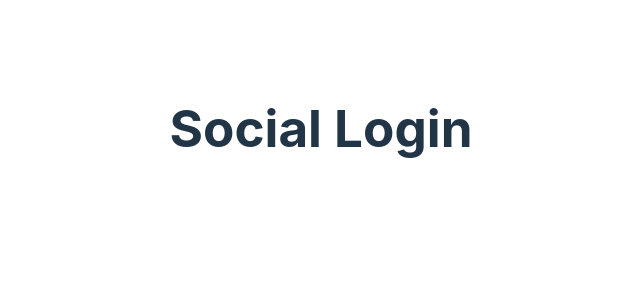
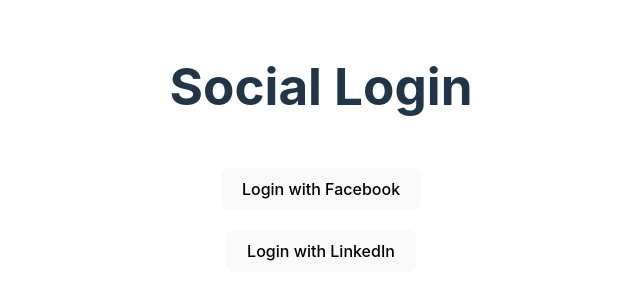
Before and after one commit to Shivani6668/auth, a React (Vite) app: page / in a window 1280 px wide. Shown: the part 252-552 px from the top of the page, without its empty margins (319-959 px from the left). Built offline with nearby package versions, Linux system fonts and the light colour scheme.

Commit message:
facebook

```diff
--- a/src/App.jsx
+++ b/src/App.jsx
@@ -1,4 +1,5 @@
 // import React from "react";
+// import axios from "axios";
 // import { GoogleOAuthProvider, GoogleLogin } from "@react-oauth/google";
 // import "./App.css";
 
@@ -23,21 +24,52 @@
 // };
 
 // const App = () => {
-//   const handleGoogleLogin = (response) => {
+//   const handleGoogleLogin = async (response) => {
 //     console.log("Google response before decode:", response);
 
 //     if (response.credential) {
-//       const decodedToken = decodeJwt(response.credential); // Use manual decoding
+//       const decodedToken = decodeJwt(response.credential); // Decode Google JWT token
 //       if (decodedToken) {
 //         console.log("Decoded Google Token:", decodedToken);
+
+//         const { email, name } = decodedToken; // Extract email and name from the token
+//         console.log(`Sending email: ${email}, name: ${name}`);
+
+//         try {
+//           // Make a POST request to your backend API
+//           const res = await axios.post(
+//             "https://back-lx0b.onrender.com/api/auth/socialsignup",
+//             {
+//               email,
+//               name,
+//             }
+//           );
+
+//           console.log("API Response:", res.data);
+
+//           // Handle successful signup/login
+//           if (res.data.success) {
+//             alert("Login successful!");
+//             console.log("User Data:", res.data.user);
+//             console.log("Token:", res.data.token);
+//           } else {
+//             console.error("API Error:", res.data.message);
+//             alert(`Login failed: ${res.data.message}`);
+//           }
+//         } catch (error) {
+//           console.error("Error sending data to API:", error.response?.data || error.message);
+//           alert("An error occurred while communicating with the server.");
+//         }
 //       }
 //     } else {
 //       console.error("Google response does not contain a credential.");
+//       alert("Google login failed. Please try again.");
 //     }
 //   };
 
 //   const handleGoogleFailure = (error) => {
 //     console.error("Google login failed:", error);
+//     alert("Google login failed. Please try again.");
 //   };
 
 //   return (
@@ -72,87 +104,64 @@
 
 
 
-import React from "react";
-import axios from "axios";
+
+import React, { useEffect } from "react";
 import { GoogleOAuthProvider, GoogleLogin } from "@react-oauth/google";
-import "./App.css";
-
-// Helper function to decode a JWT
-const decodeJwt = (token) => {
-  try {
-    const base64Url = token.split(".")[1]; // Get the payload part of the token
-    const base64 = base64Url.replace(/-/g, "+").replace(/_/g, "/");
-    const jsonPayload = decodeURIComponent(
-      atob(base64)
-        .split("")
-        .map((c) => {
-          return "%" + ("00" + c.charCodeAt(0).toString(16)).slice(-2);
-        })
-        .join("")
-    );
-    return JSON.parse(jsonPayload); // Parse the JSON payload
-  } catch (error) {
-    console.error("Error decoding token:", error);
-    return null;
-  }
-};
+import "./App.css"
 
 const App = () => {
-  const handleGoogleLogin = async (response) => {
-    console.log("Google response before decode:", response);
 
-    if (response.credential) {
-      const decodedToken = decodeJwt(response.credential); // Decode Google JWT token
-      if (decodedToken) {
-        console.log("Decoded Google Token:", decodedToken);
 
-        const { email, name } = decodedToken; // Extract email and name from the token
-        console.log(`Sending email: ${email}, name: ${name}`);
+  // Facebook SDK Initialization
+  useEffect(() => {
+    window.fbAsyncInit = function () {
+      window.FB.init({
+        appId: "3780272862214338",
+        cookie: true,
+        xfbml: true,
+        version: "v12.0",
+      });
+    };
+  }, []);
 
-        try {
-          // Make a POST request to your backend API
-          const res = await axios.post(
-            "https://back-lx0b.onrender.com/api/auth/socialsignup",
-            {
-              email,
-              name,
-            }
-          );
-
-          console.log("API Response:", res.data);
-
-          // Handle successful signup/login
-          if (res.data.success) {
-            alert("Login successful!");
-            console.log("User Data:", res.data.user);
-            console.log("Token:", res.data.token);
-          } else {
-            console.error("API Error:", res.data.message);
-            alert(`Login failed: ${res.data.message}`);
-          }
-        } catch (error) {
-          console.error("Error sending data to API:", error.response?.data || error.message);
-          alert("An error occurred while communicating with the server.");
-        }
+  // Facebook Login Handler
+  const handleFacebookLogin = () => {
+    window.FB.login((response) => {
+      if (response.authResponse) {
+        console.log("Facebook response:", response);
+        window.FB.api("/me", { fields: "name,email" }, (userInfo) => {
+          console.log("Facebook user info:", userInfo);
+        });
+      } else {
+        console.log("User cancelled login or did not fully authorize.");
       }
-    } else {
-      console.error("Google response does not contain a credential.");
-      alert("Google login failed. Please try again.");
-    }
+    }, { scope: "email" });
   };
 
-  const handleGoogleFailure = (error) => {
-    console.error("Google login failed:", error);
-    alert("Google login failed. Please try again.");
+  // LinkedIn Login Handler
+  const handleLinkedInLogin = () => {
+    window.IN.User.authorize(() => {
+      window.IN.API.Profile("me").fields("id", "firstName", "lastName", "emailAddress").result((data) => {
+        console.log("LinkedIn user data:", data);
+      });
+    });
   };
 
   return (
-    <GoogleOAuthProvider clientId="896073157246-fn2uaapplbtor03ih369lbr89ne7vod4.apps.googleusercontent.com">
-      <div className="container">
+    <GoogleOAuthProvider clientId="873209957443-2tsd1s9bchu0fb3dk0mlkb9jko60a08c.apps.googleusercontent.com">
+      <div style={{ display: "flex", flexDirection: "column", alignItems: "center", gap: "20px" }}>
         <h1>Social Login</h1>
 
-        {/* Google Login Button */}
-        <GoogleLogin onSuccess={handleGoogleLogin} onError={handleGoogleFailure} />
+
+        {/* Facebook Login Button */}
+        <button onClick={handleFacebookLogin} style={{ padding: "10px 20px", fontSize: "16px" }}>
+          Login with Facebook
+        </button>
+
+        {/* LinkedIn Login Button */}
+        <button onClick={handleLinkedInLogin} style={{ padding: "10px 20px", fontSize: "16px" }}>
+          Login with LinkedIn
+        </button>
       </div>
     </GoogleOAuthProvider>
   );
```
